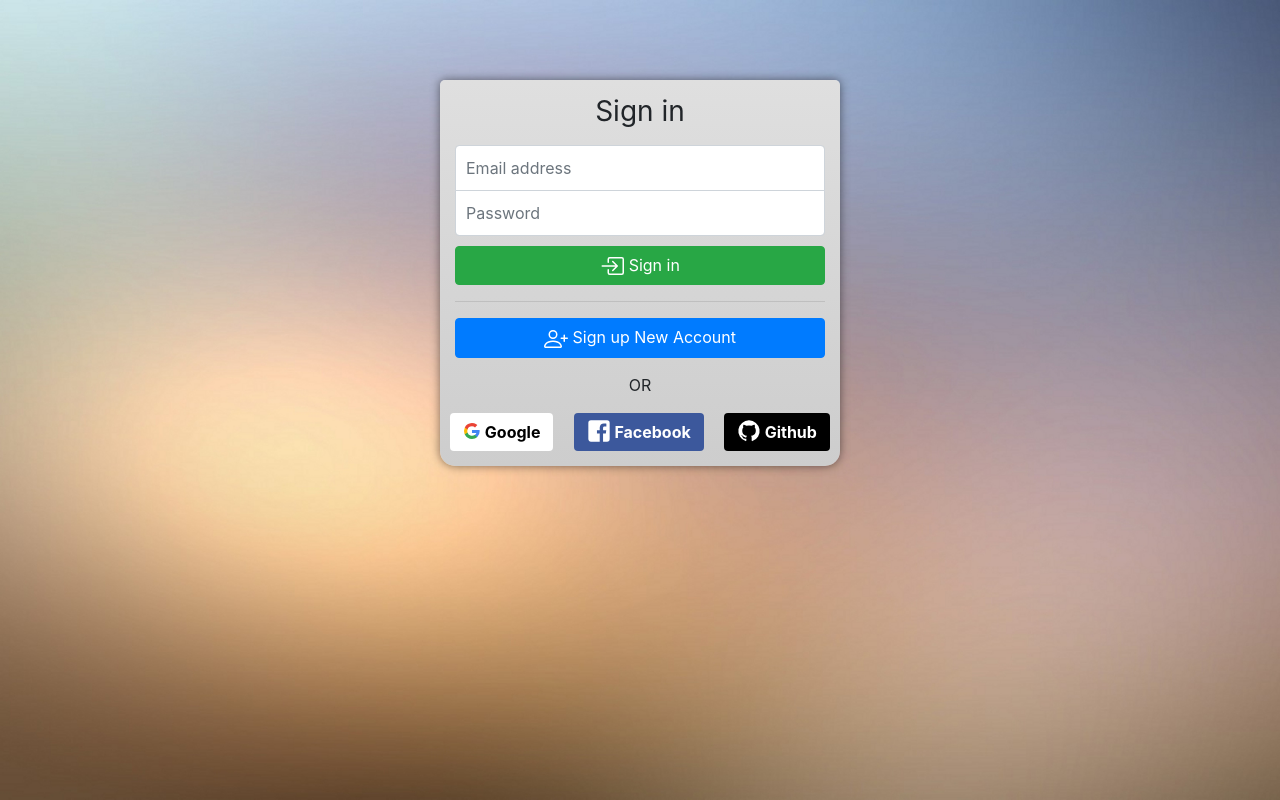
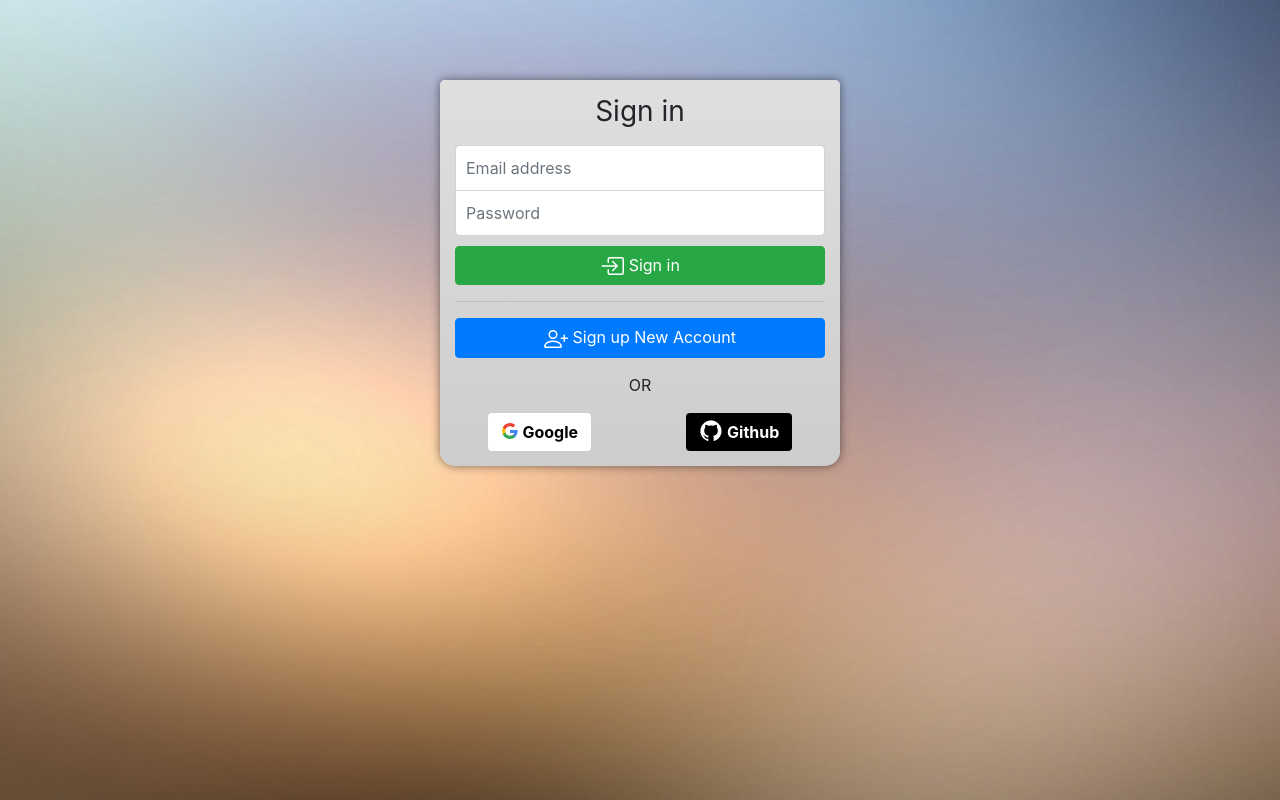
Before and after one commit to KOS91Q/TM_frontend, a plain HTML site: page public/index.html in a window 1280 px wide. Drawn offline with Linux system fonts and the light colour scheme.

Commit message:
facebook oauth2 does not work

```diff
--- a/public/index.html
+++ b/public/index.html
@@ -91,13 +91,13 @@
             </svg>
             Google
         </a>
-        <a class="btn facebook-btn social-btn col-auto" type="button" role="button">
-            <svg width="1.5em" height="1.5em" aria-hidden="true" class="svg-icon iconFacebook" viewBox="0 0 18 18">
-                <path d="M3 1a2 2 0 00-2 2v12c0 1.1.9 2 2 2h12a2 2 0 002-2V3a2 2 0 00-2-2H3zm6.55 16v-6.2H7.46V8.4h2.09V6.61c0-2.07 1.26-3.2 3.1-3.2.88 0 1.64.07 1.87.1v2.16h-1.29c-1 0-1.19.48-1.19 1.18V8.4h2.39l-.31 2.42h-2.08V17h-2.5z"
-                      fill="#fff"></path>
-            </svg>
-            Facebook
-        </a>
+<!--        <a class="btn facebook-btn social-btn col-auto" type="button" role="button">-->
+<!--            <svg width="1.5em" height="1.5em" aria-hidden="true" class="svg-icon iconFacebook" viewBox="0 0 18 18">-->
+<!--                <path d="M3 1a2 2 0 00-2 2v12c0 1.1.9 2 2 2h12a2 2 0 002-2V3a2 2 0 00-2-2H3zm6.55 16v-6.2H7.46V8.4h2.09V6.61c0-2.07 1.26-3.2 3.1-3.2.88 0 1.64.07 1.87.1v2.16h-1.29c-1 0-1.19.48-1.19 1.18V8.4h2.39l-.31 2.42h-2.08V17h-2.5z"-->
+<!--                      fill="#fff"></path>-->
+<!--            </svg>-->
+<!--            Facebook-->
+<!--        </a>-->
         <a class="btn github-btn social-btn col-auto" type="button" role="button">
             <svg width="1.5em" height="1.5em" aria-hidden="true" class="svg-icon iconGitHub" viewBox="0 0 18 18">
                 <path d="M9 1a8 8 0 00-2.53 15.59c.4.07.55-.17.55-.38l-.01-1.49c-2.01.37-2.53-.49-2.69-.94-.09-.23-.48-.94-.82-1.13-.28-.15-.68-.52-.01-.53.63-.01 1.08.58 1.23.82.72 1.21 1.87.87 2.33.66.07-.52.28-.87.51-1.07-1.78-.2-3.64-.89-3.64-3.95 0-.87.31-1.59.82-2.15-.08-.2-.36-1.02.08-2.12 0 0 .67-.21 2.2.82a7.42 7.42 0 014 0c1.53-1.04 2.2-.82 2.2-.82.44 1.1.16 1.92.08 2.12.51.56.82 1.27.82 2.15 0 3.07-1.87 3.75-3.65 3.95.29.25.54.73.54 1.48l-.01 2.2c0 .21.15.46.55.38A8.01 8.01 0 009 1z"
```
